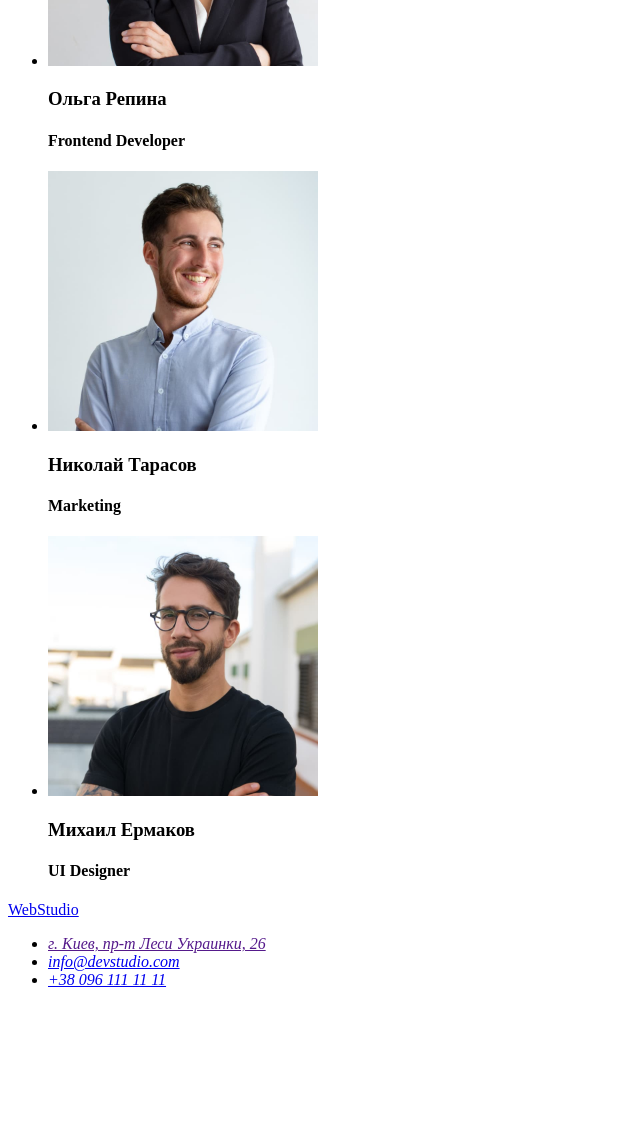
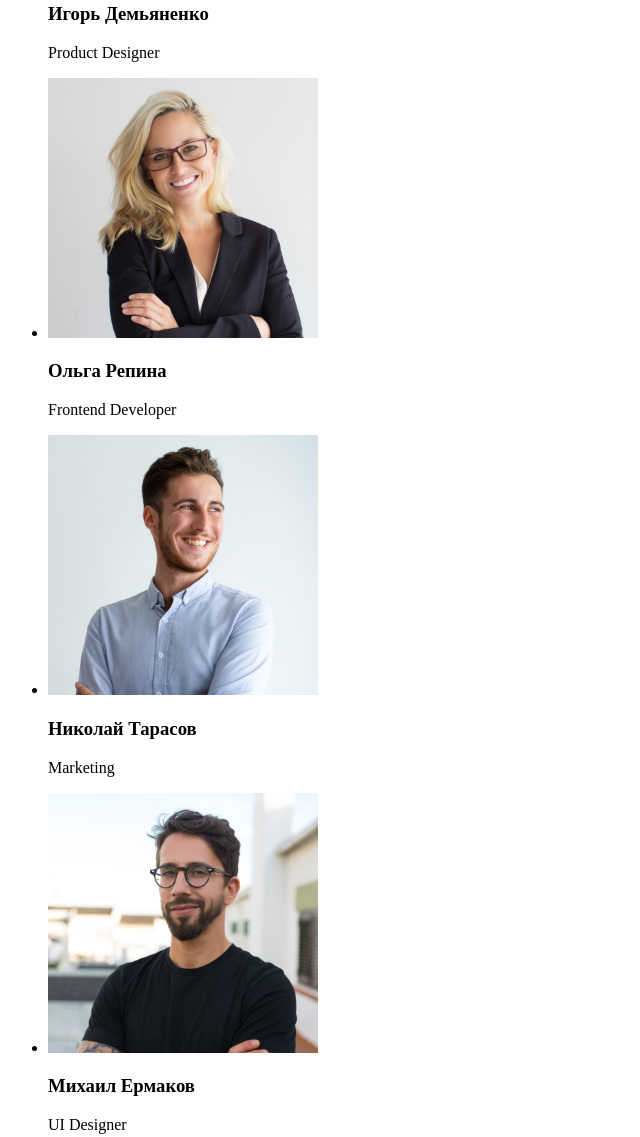
Before and after one commit to Mischenko-Maksym1994/goit-markup-hw-01, a plain HTML site: page index.html in a window 1280 px wide. Shown: the part 1928-3065 px from the top of the page, without its empty margins (0-640 px from the left). Before the commit the page ends 2933 px from the top, so only its background shows below. Drawn offline with Linux system fonts and the light colour scheme.

Commit message:
Исправляет ошибки разметки

```diff
--- a/index.html
+++ b/index.html
@@ -62,7 +62,7 @@
                     <img src="./images/img.jpg" alt="Структура проэкта" width="370">
                 </li>
                 <li>
-                    <img src="./images/box 2.jpg" alt="Дизайн" width="370">
+                    <img src="./images/box_2.jpg" alt="Дизайн" width="370">
                 </li>
                 <li>
                     <img src="./images/tablet.jpg" alt="Адаптивность" width="370">
@@ -77,22 +77,22 @@
                 <li>
                     <img src="./images/product_designer.jpg" alt="Игорь Демьяненко" width="270">
                     <h3>Игорь Демьяненко</h3>
-                    <h4 lang="eng">Product Designer</h4>
+                    <p lang="en">Product Designer</p>
                 </li>
                 <li>
                     <img src="./images/frontend_developer.jpg" alt="Ольга Репина" width="270">
                     <h3>Ольга Репина</h3>
-                    <h4 lang="eng">Frontend Developer</h4>
+                    <p lang="en">Frontend Developer</p>
                 </li>
                 <li>
                     <img src="./images/marketing.jpg" alt="Николай Тарасов" width="270">
                     <h3>Николай Тарасов</h3>
-                    <h4 lang="eng">Marketing</h4>
+                    <p lang="en">Marketing</p>
                 </li>
                 <li>
                     <img src="./images/ui_designer.jpg" alt="Михаил Ермаков" width="270">
                     <h3>Михаил Ермаков</h3>
-                    <h4 lang="eng">UI Designer</h4>
+                    <p lang="en">UI Designer</p>
                 </li>
             </ul>
         </section>
```
Also changed, not shown: images/box_2.jpg (renamed from images/box-2.jpg).
